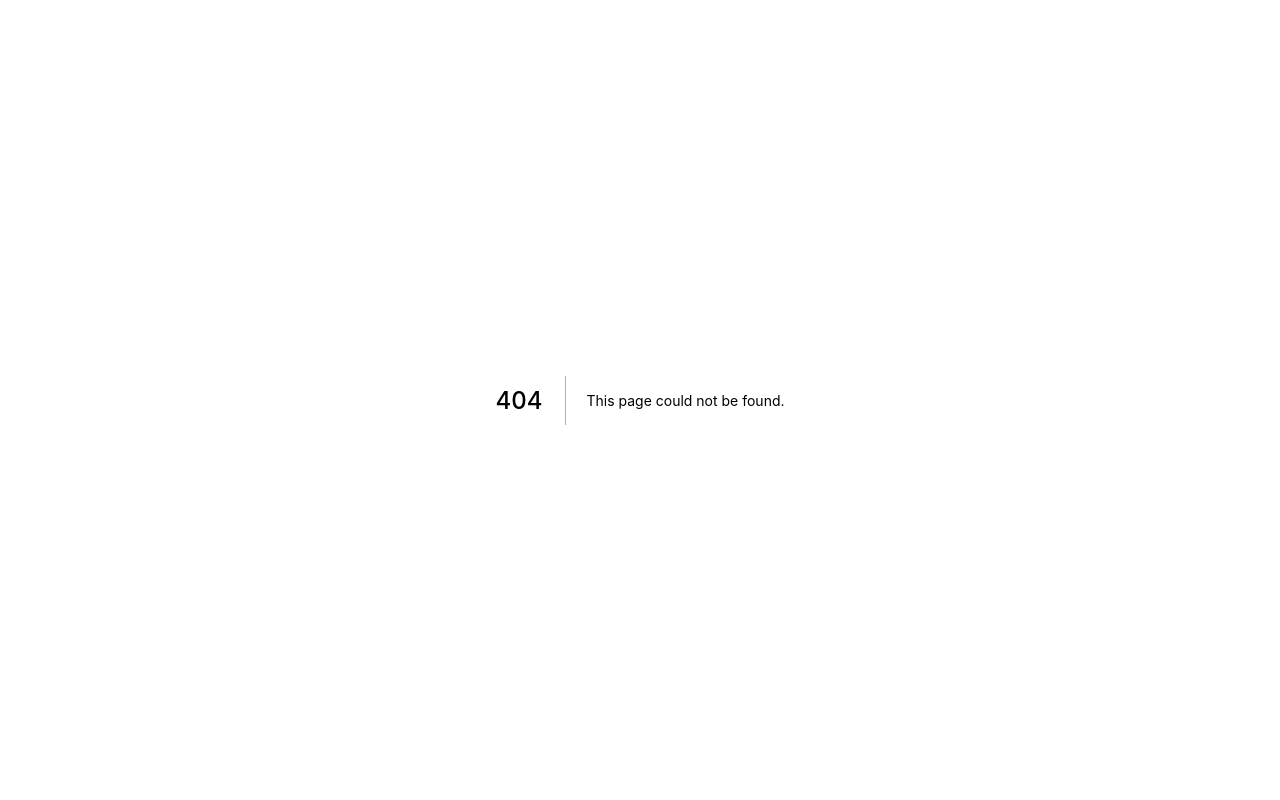
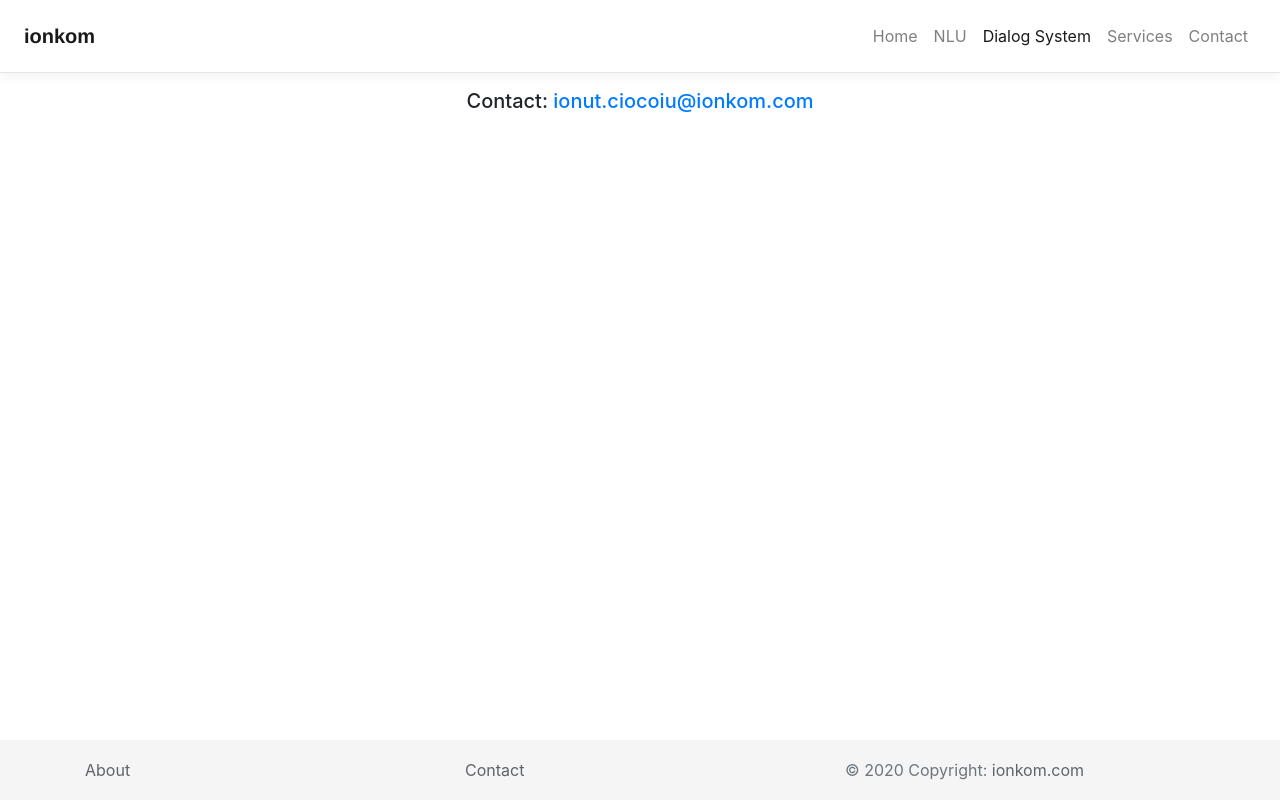
Before and after one commit to cioionut/ionkom-app, a Next.js app: page /dialog-system in a window 1280 px wide. Before the commit this address had no page. Built offline with nearby package versions, Linux system fonts and the light colour scheme.

Commit message:
Add dialog sys page

```diff
--- a/components/layout.tsx
+++ b/components/layout.tsx
@@ -38,6 +38,9 @@ export default function Layout({
               <Link href="/cionlu" passHref>
                 <Nav.Link>NLU</Nav.Link>
               </Link>
+              <Link href="/dialog-system" passHref>
+                <Nav.Link>Dialog System</Nav.Link>
+              </Link>
               <Link href="/services" passHref>
                 <Nav.Link>Services</Nav.Link>
               </Link>
--- a/components/nluinaction.js
+++ b/components/nluinaction.js
@@ -26,7 +26,7 @@ class NLUinAction extends React.Component {
             "confidence_score": 0.0,
             "end": null,
             "entity_type": "t1",
-            "entity_value": "please wait until the cio-nlu server wakes up",
+            "entity_value": "please wait 30 seconds until the cio-nlu server wakes up",
             "start": null
           }
         ],
--- /dev/null
+++ b/pages/dialog-system/index.js
@@ -0,0 +1,21 @@
+import Head from 'next/head'
+import Layout, { siteTitle } from '../../components/layout'
+import { Container, Row } from 'react-bootstrap'
+
+
+export default function DialogSystem() {
+  return (
+    <Layout home>
+      <Head>
+        <title>{`${siteTitle} - dialog system`}</title>
+      </Head>
+      <Container>
+        <Row className="justify-content-center">
+          <h5>
+            Contact: <a href="mailto:ionut.ciocoiu@ionkom.com">ionut.ciocoiu@ionkom.com</a>
+          </h5>
+        </Row>
+      </Container>
+    </Layout>
+  )
+}
```
